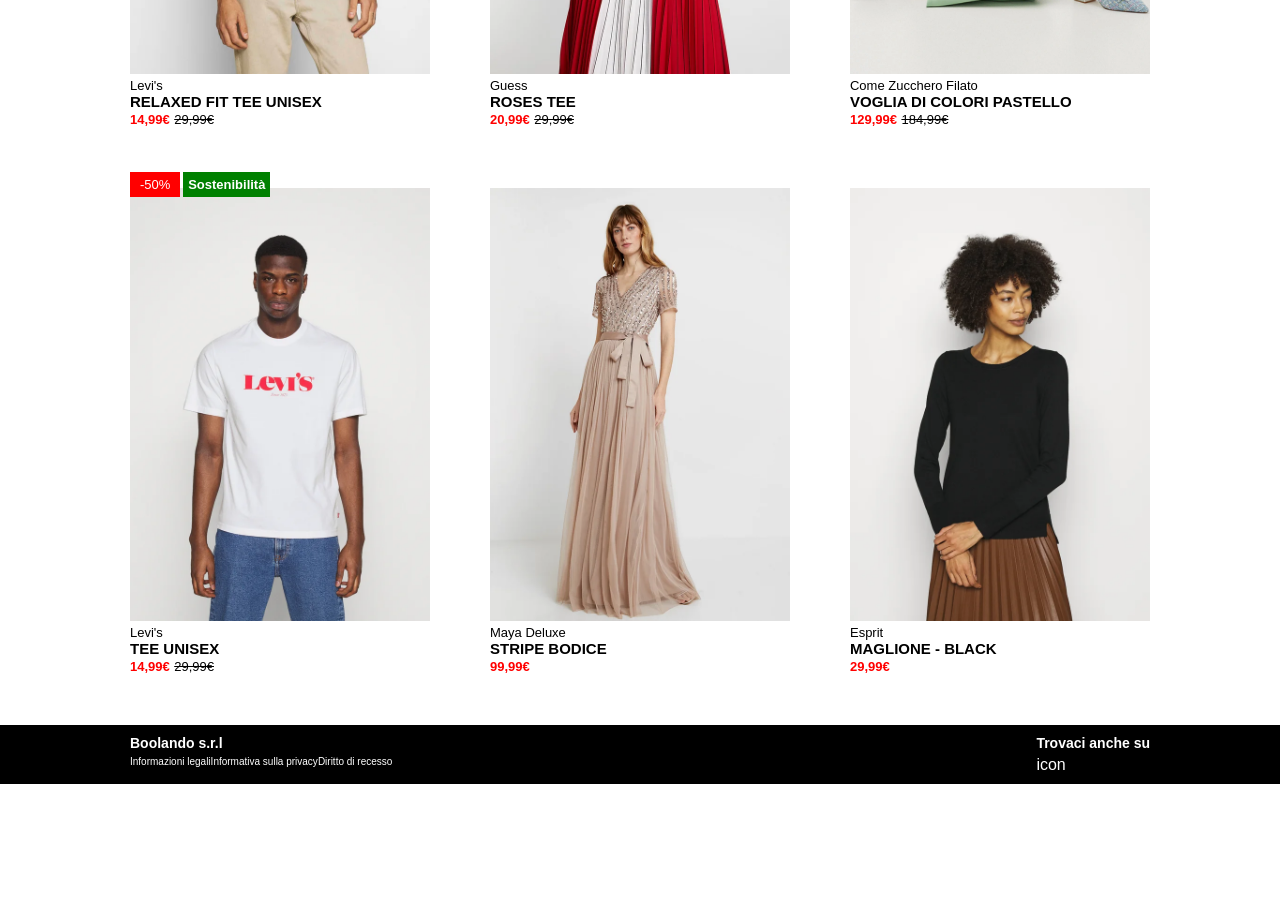
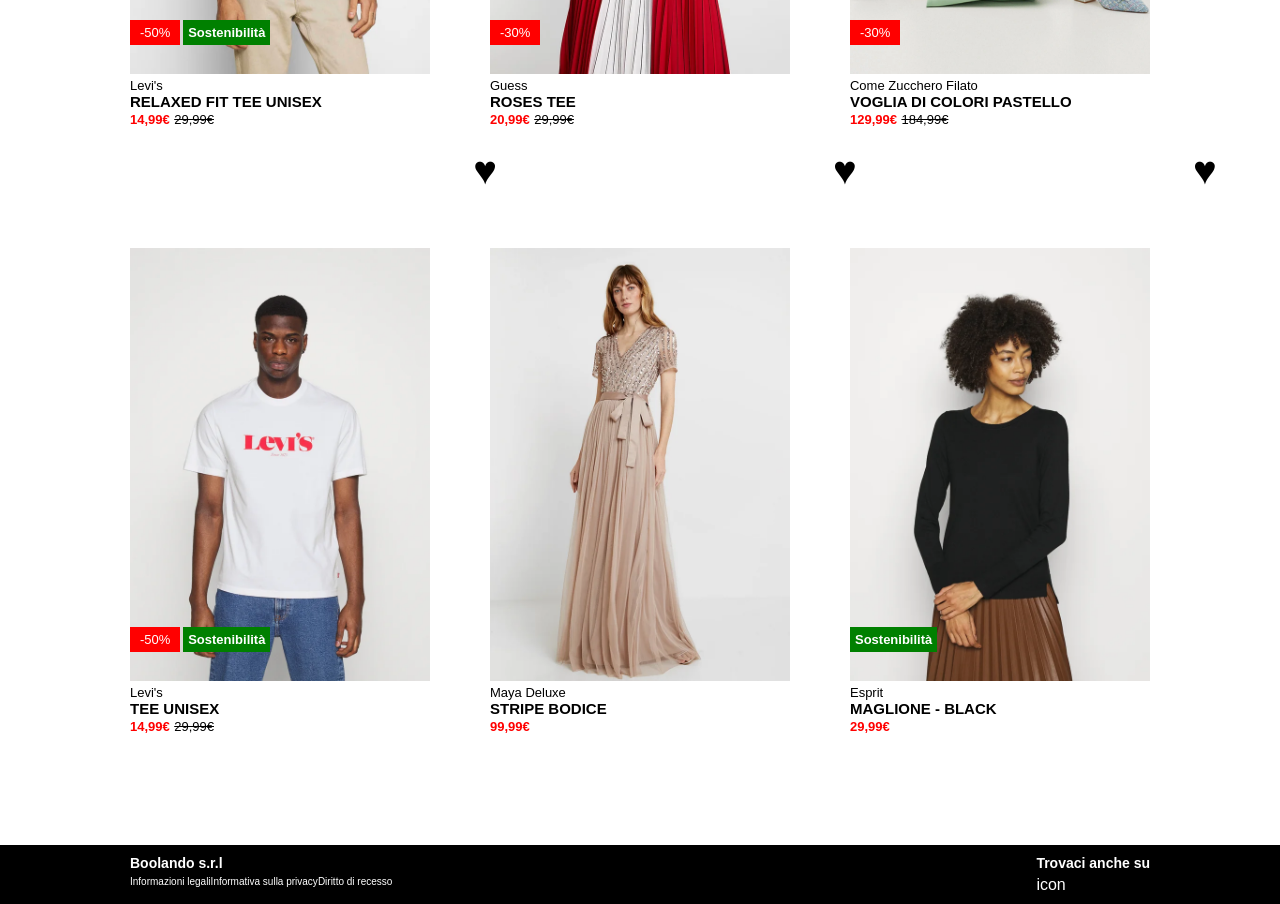
Before and after one commit to ErosEros/html-css-boolando, a plain HTML site: page index.html in a window 1280 px wide. Shown: the part 460-1364 px from the top of the page. Before the commit the page ends 1244 px from the top, so only its background shows below. Drawn offline with Linux system fonts and the light colour scheme.

Commit message:
added text in the img card with relative position.

```diff
--- a/css/style.css
+++ b/css/style.css
@@ -85,14 +85,18 @@ span {
 
 .heart {
     background-color: white;
-    width: 42px;
+    width: 40px;
     height: auto;
+    position: relative;
+    display: flex;
+    flex-direction: column;
+    bottom: 587px;
     text-align: center;
-    position: absolute;
-    bottom: 585px;
-    left: 468px;
-    font-size: 42px;
+    left: 335px;
+    font-size: 40px;
+
 }
+
 
 .price {
     background-color: red;
@@ -107,7 +111,7 @@ span {
 .price-green {
     color: white;
     font-size: 10px;
-    position: absolute;
+    position: relative;
     bottom: 148px;
 
 
--- a/index.html
+++ b/index.html
@@ -35,14 +35,13 @@
                         <span class="red"><strong>14,99€</strong></span>
                         <span><s>29,99€</s></span>
                     </div>
-                    <div class="heart">
-                        &hearts;
+                    <div>
+                        <span class="heart">&hearts;</span>
                     </div>
                     <div class="price-green">
                         <span class="price">-50%</span>
                         <span class="green"><strong>Sostenibilità</strong></span>
                     </div>
-
                 </div>
                 <div class="card">
                     <img src="./img/2.webp" alt="foto-1">
@@ -51,6 +50,12 @@
                     <div>
                         <span class="red"><strong>20,99€</strong></span>
                         <span><s>29,99€</s></span>
+                    </div>
+                    <div>
+                        <span class="heart">&hearts;</span>
+                    </div>
+                    <div class="price-green">
+                        <span class="price">-30%</span>
                     </div>
                 </div>
                 <div class="card">
@@ -61,6 +66,12 @@
                         <span class="red"><strong>129,99€</strong></span>
                         <span><s>184,99€</s></span>
                     </div>
+                    <div>
+                        <span class="heart">&hearts;</span>
+                    </div>
+                    <div class="price-green">
+                        <span class="price">-30%</span>
+                    </div>
                 </div>
                 <div class="card">
                     <img src="./img/4.webp" alt="foto-1">
@@ -70,6 +81,13 @@
                         <span class="red"><strong>14,99€</strong></span>
                         <span><s>29,99€</s></span>
                     </div>
+                    <div>
+                        <span class="heart">&hearts;</span>
+                    </div>
+                    <div class="price-green">
+                        <span class="price">-50%</span>
+                        <span class="green"><strong>Sostenibilità</strong></span>
+                    </div>
                 </div>
                 <div class="card">
                     <img src="./img/5.webp" alt="foto-1">
@@ -77,7 +95,9 @@
                     <h1>STRIPE BODICE</h1>
                     <div>
                         <span class="red"><strong>99,99€</strong></span>
-
+                    </div>
+                    <div>
+                       <span class="heart">&hearts;</span>
                     </div>
                 </div>
                 <div class="card">
@@ -86,7 +106,12 @@
                     <h1>MAGLIONE - BLACK</h1>
                     <div>
                         <span class="red"><strong>29,99€</strong></span>
-
+                    </div>
+                    <div>
+                        <span class="heart">&hearts;</span>
+                    </div>
+                    <div class="price-green">
+                        <span class="green"><strong>Sostenibilità</strong></span>
                     </div>
                 </div>
         </section>
```
